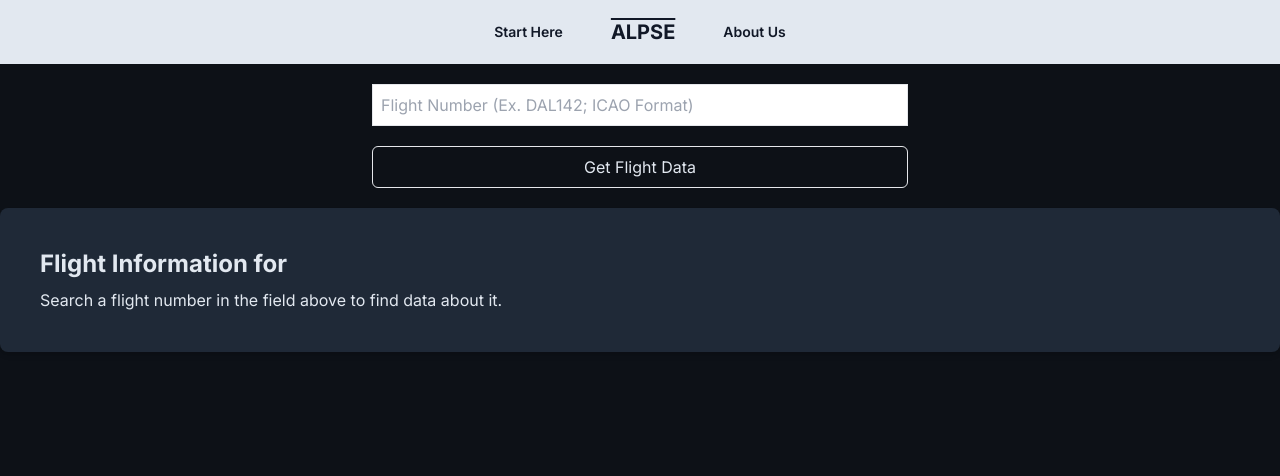
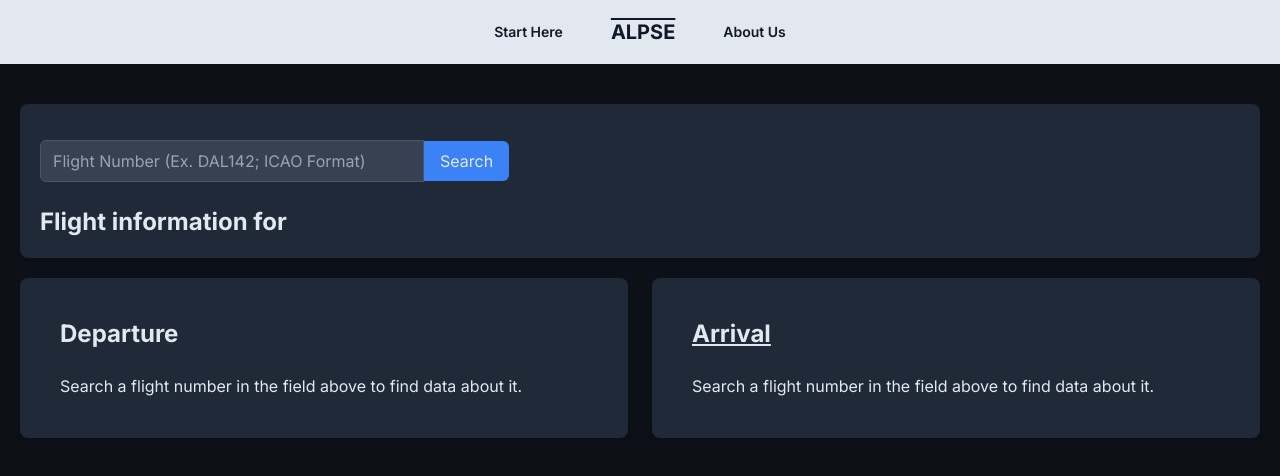
Before and after one commit to amansarosh/alpse, a Next.js app: page /search in a window 1280 px wide. Shown: the top 476 px of the page. Built offline with nearby package versions, Linux system fonts and the light colour scheme.

Commit message:
UI Improvments

```diff
--- a/src/app/search/page.tsx
+++ b/src/app/search/page.tsx
@@ -5,11 +5,25 @@ import { useState } from "react";
 
 export default function Search() {
   const [data, setData] = useState({});
-  const [showData, setShowData] = useState(false);
+  const [showData, setShowData] = useState(false); // To replace data
+
+  // Flight Status Colors
+  function getStatusColor(status) {
+    switch (status.toLowerCase()) {
+      case "en-route":
+        return "bg-yellow-500"; // Yellow for en route
+      case "scheduled":
+        return "bg-gray-500"; // Gray for scheduled
+      case "landed":
+        return "bg-green-500"; // Green for landed
+    }
+  }
+
   return (
     <>
-      <div className="">
-        {/* Forms and Buttons */}
+      <div className="mx-auto p-5">
+        {/* Search and FI Display */}
+        <div className="flex flex-col bg-gray-800 p-5 rounded-lg shadow-md gap-6 mt-5">
           <form
             action={(e) => {
               searchFlight(e).then((res) => {
@@ -18,58 +32,158 @@ export default function Search() {
                 setShowData(true);
               });
             }}
-          className="flex flex-col gap-5 max-w-xl mx-auto p-5"
           >
+            <div className="mt-4">
               <input
                 name="flight_number"
                 type="text"
                 placeholder="Flight Number (Ex. DAL142; ICAO Format)"
-            className="border border-grey-300 p-2 round-md"
+                className="w-96 bg-gray-700 text-white border border-gray-600 rounded-l-md px-3 py-2 focus:outline-none"
                 required
                 minLength={4}
                 maxLength={7}
               />
               <button
                 type="submit"
-            className="border text-slate-200 p-2 rounded-md"
+                className="bg-blue-500 transition hover:bg-blue-600 text-slate-200 rounded-r-md px-4 py-2"
               >
-            Get Flight Data
+                Search
               </button>
+            </div>
           </form>
+          <div className="flex">
+            <h1 className="text-2xl font-bold text-slate-200">
+              Flight information for {data.airline_name} {data.flight_number}
+            </h1>
+            {data.status && (
+              <div
+                className={`ml-2 px-2 py-1 rounded-md text-white ${getStatusColor(
+                  data.status
+                )}`}
+              >
+                {data.status}
+              </div>
+            )}
+          </div>
+        </div>
 
-        {/* Card to show Data */}
+        {/* Search and FI Display */}
 
-        <div className="">
+        {/* Departure Card */}
+
+        <div className="grid grid-cols-2 gap-6 mt-5">
+          {/* Departing Information */}
           <div className="p-10 border-gray-200 rounded-lg shadow-md bg-gray-800">
-            <h5 className="mb-2 text-2xl font-bold text-slate-200">
-              Flight Information for {data.airline_name} {data.flight_number}
+            <h5 className="mb-6 text-2xl font-bold text-slate-200">
+              Departure
             </h5>
             {showData ? (
-              <>
               <div className="">
-                  <p className="text-slate-200">{data?.airline_name}</p>
-                  <p className="text-slate-200">
-                    {data?.status
-                      ? data.status
-                      : "Unable to find flight status"}
-                  </p>
-                  <p className="text-slate-200">
-                    {data?.dep_name
+                <div className="mb-4">
+                  <p className="text-slate-200 text-sm">Origin</p>
+                  <div className="flex items-center space-x-2">
+                    <p className="text-slate-200 text-lg font-semibold">
+                      {data.dep_name
                         ? data.dep_name
                         : "Unable to find Departure Airport"}
                     </p>
+                    <div className="bg-blue-500 rounded-md p-1">
+                      <p className="text-slate-200 text-xs">
+                        {data.dep_iata ? data.dep_iata : "Unable to find IATA"}
+                      </p>
+                    </div>
+                  </div>
+                </div>
+                {/* Departure Time */}
+                <div className="mb-4">
+                  <p className="text-slate-200 text-sm">
+                    Scheduled Departure Time (UTC)
+                  </p>
+                  <div className="flex items-center space-x-2">
+                    <p className="text-slate-200 text-lg font-semibold">
+                      {data.dep_time_utc
+                        ? data.dep_time_utc
+                        : "Unable to find Departure Time"}
+                    </p>
+                  </div>
+                </div>
+                {/* Gate Terminal */}
+                <div className="mb-4">
+                  <p className="text-slate-200 text-sm">Terminal and Gate</p>
+                  <div className="flex items-center space-x-2">
+                    <p className="text-slate-200 text-lg font-semibold">
+                      {data.dep_terminal
+                        ? data.dep_terminal
+                        : "Unable to find Departure Terminal"}
+                    </p>
+                    <div className="bg-blue-500 rounded-md p-1">
+                      <p className="text-slate-200 text-xs">
+                        {data.dep_gate ? data.dep_gate : "Unable to find Gate"}
+                      </p>
+                    </div>
+                  </div>
+                </div>
+              </div>
+            ) : (
               <p className="text-slate-200">
-                    {data?.reg_number
-                      ? data.reg_number
-                      : "Unable to find Aircraft Registration"}
+                Search a flight number in the field above to find data about it.
               </p>
-                  <p className="text-slate-200">
-                    {data?.arr_name
+            )}
+          </div>
+          {/* Departure Card */}
+
+          {/* Arrival Card */}
+          <div className="p-10 border-gray-200 rounded-lg shadow-md bg-gray-800">
+            <h5 className="mb-6 text-2xl font-bold text-slate-200 underline">
+              Arrival
+            </h5>
+            {showData ? (
+              <div className="">
+                <div className="mb-4">
+                  <p className="text-slate-200 text-sm">Destination</p>
+                  <div className="flex items-center space-x-2">
+                    <p className="text-slate-200 text-lg font-semibold">
+                      {data.arr_name
                         ? data.arr_name
                         : "Unable to find Arrival Airport"}
                     </p>
+                    <div className="bg-blue-500 rounded-md p-1">
+                      <p className="text-slate-200 text-xs">
+                        {data.arr_iata ? data.arr_iata : "N/A"}
+                      </p>
                     </div>
-              </>
+                  </div>
+                </div>
+                {/* Arrival Time */}
+                <div className="mb-4">
+                  <p className="text-slate-200 text-sm">
+                    Scheduled Arrival Time (UTC)
+                  </p>
+                  <div className="">
+                    <p className="text-slate-200 text-lg font-semibold">
+                      {data.arr_time_utc
+                        ? data.arr_time_utc
+                        : "Unable to find Arrival Time"}
+                    </p>
+                  </div>
+                </div>
+                {/* Gate Terminal */}
+                <div className="">
+                  <p className="text-slate-200 text-sm">Terminal and Gate</p>
+                  <div className="flex items-center space-x-2">
+                    <p className="text-slate-200 text-lg font-semibold">
+                      {data.arr_terminal
+                        ? data.arr_terminal
+                        : "Unable to find Arrival Terminal"}
+                    </p>
+                    <div className="bg-blue-500 rounded-md p-1">
+                      <p className="text-slate-200 text-xs">
+                        {data.arr_gate ? data.arr_gate : "Unable to find Gate"}
+                      </p>
+                    </div>
+                  </div>
+                </div>
+              </div>
             ) : (
               <p className="text-slate-200">
                 Search a flight number in the field above to find data about it.
```
Lines whose indentation alone changed are shown as unchanged.
